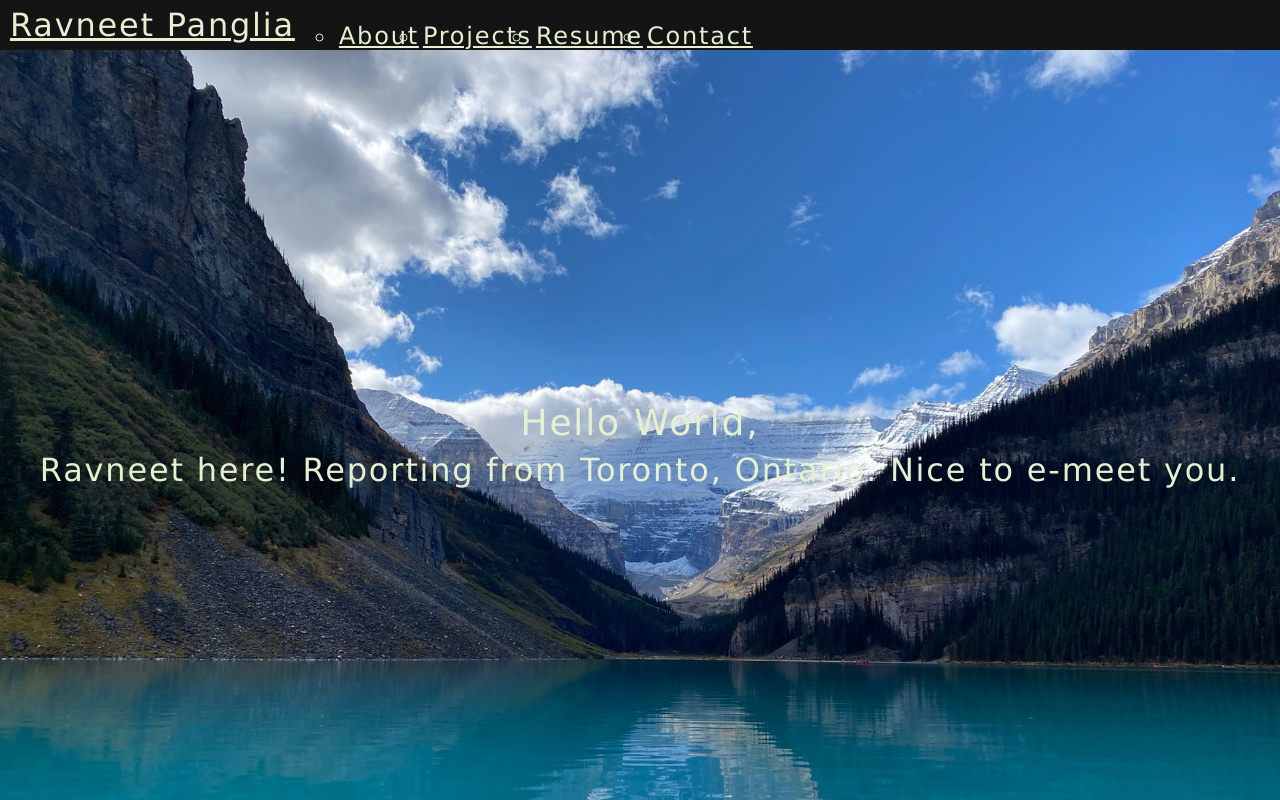
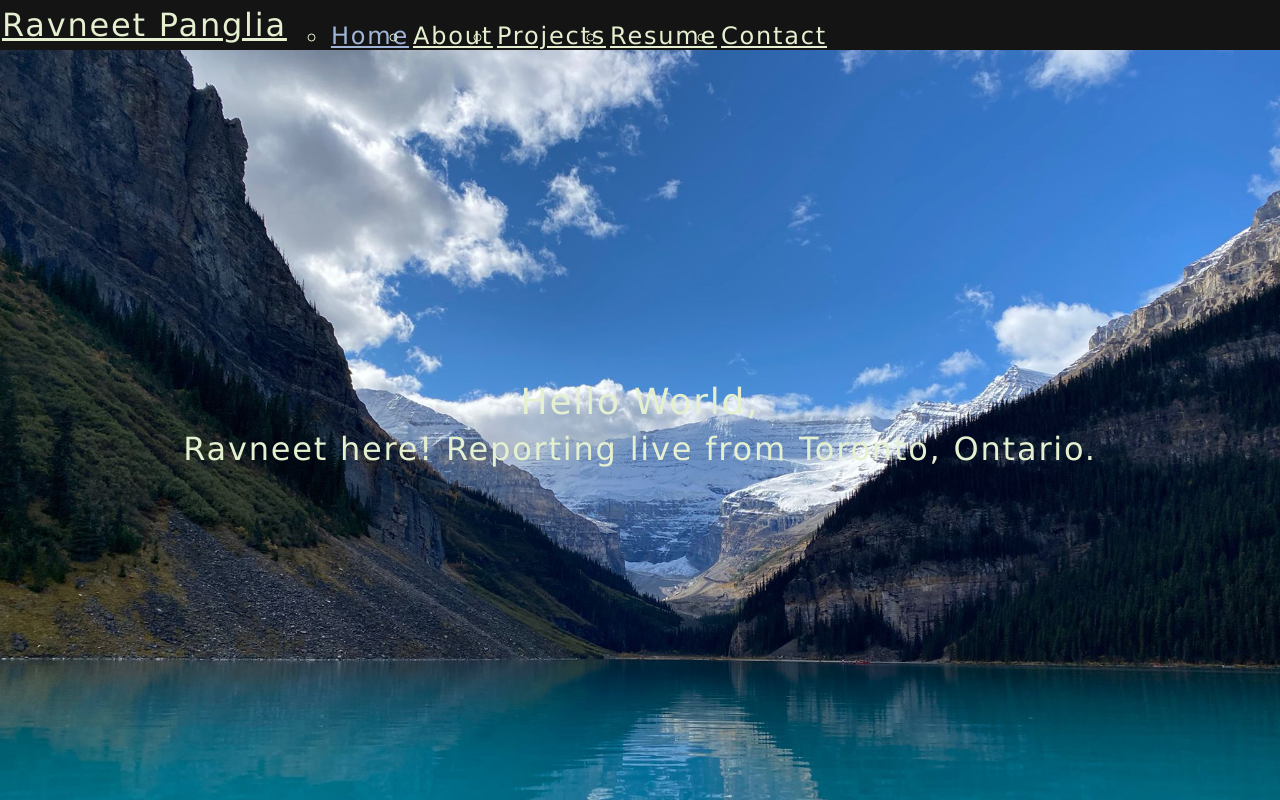
Before and after one commit to rpanglia/react-portfolio, a React (Create React App) app: page / in a window 1280 px wide. Shown: the top 800 px of the page. Built offline with nearby package versions, Linux system fonts and the light colour scheme.

Commit message:
nav and home index's updated with changes to app.css

```diff
--- a/src/App.css
+++ b/src/App.css
@@ -1,19 +1,6 @@
 main {
   margin: 0 auto;
 }
-
-/* :root {
-  --primary: #fffcf7ee;
-  --secondary: #a1b6db;
-  --tertiary: #778897;
-  --light: #E4F0D0;
-  --dark: #00000083;
-  --darker: #1111119c;
-  --error: rgb(235, 73, 33);
-  --spacing-one: calc(1rem * 0.5);
-  --spacing-two: calc(1rem);
-  --spacing-five: calc(2.5rem);
-} */
 
 :root {
   --primary: #FFFCF7;
@@ -151,11 +138,11 @@ footer {
   justify-content: space-between;
 }
 
-.icon-list {
+.tab-line {
   position: fixed;
   margin-bottom: 0px;
-  height: 45px;
-  bottom: 45%;
+  height: 50px;
+  bottom: 47%;
   left: 0px;
   right: 0px;
 }
--- a/src/components/Home/index.js
+++ b/src/components/Home/index.js
@@ -1,19 +1,18 @@
 import React from "react";
 
 function Home() {
+
     return (
-        <section className="hero">
+        <section>
+            <div className="hero"></div>
 
-            <div className="icon-list">
+            <div className="tab-line">
                 <h1 className="titles">Hello World,</h1>
-                <h2 className="titles">Ravneet here! Reporting from Toronto, Ontario. Nice to e-meet you. </h2>
+                <h2 className="titles">Ravneet here! Reporting live from Toronto, Ontario.</h2>
             </div>
-
         </section>
-    )
+    );
 }
 
 
 export default Home;
-
-// KEEP this page
--- a/src/components/Nav/index.js
+++ b/src/components/Nav/index.js
@@ -1,17 +1,14 @@
 import React from "react";
-
 
 function Nav(props) {
 
     //the following tabs will redirect to appropriate pages via onClick()
-    const tabs = ["About", "Projects", "Resume", "Contact"];
+    const tabs = ["Home", "About", "Projects", "Resume", "Contact"];
 
     return (
-        <header className="flex-row px-1">
+        <header className="flex-row">
             <h2>
-                <a href="/">
-                    Ravneet Panglia
-                </a>
+                <a href="/">Ravneet Panglia</a>
             </h2>
 
             <nav className="flex-row">
--- a/src/components/Projects/index.js
+++ b/src/components/Projects/index.js
@@ -158,6 +158,3 @@ function Projects() {
 }
 
 export default Projects;
-
-
-//fix card styles --- try to add deploy button next to repository button (incase user doesn't click card image)
```
